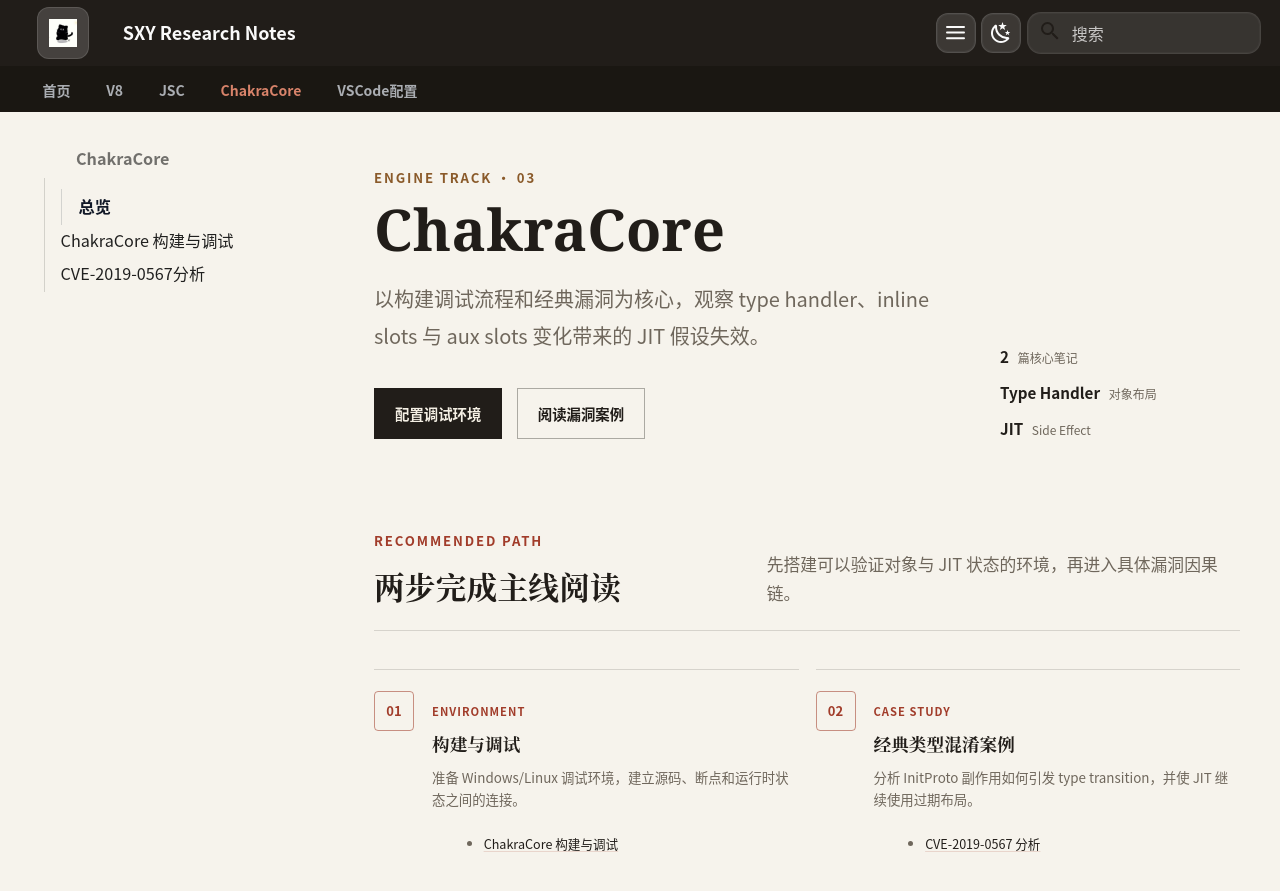
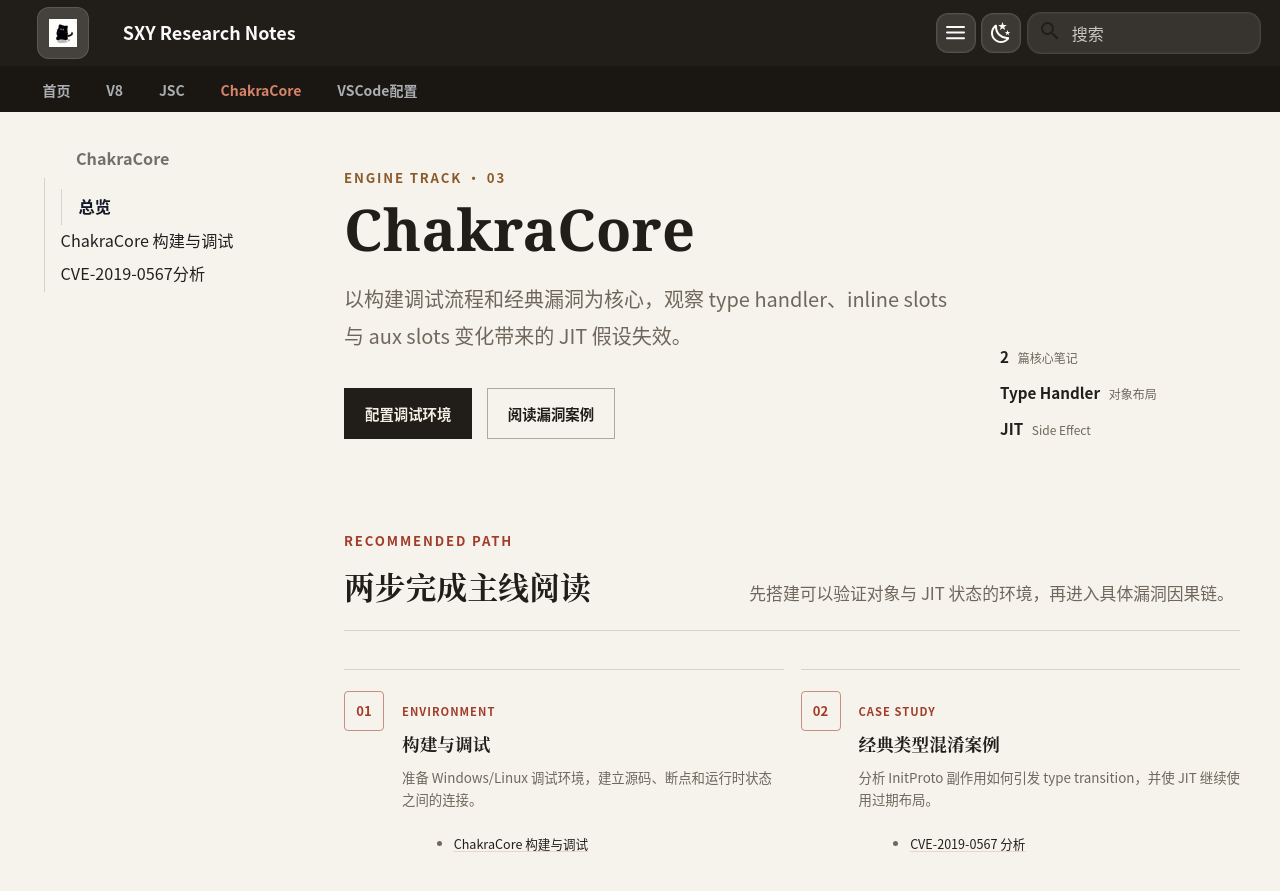
Before and after one commit to jamezx32/jamezx32.github.io, an MkDocs documentation site: the page built from docs/chakracore/index.md, in a window 1280 px wide and 900 px high. Shown: the top 891 px of the window. Built offline with MkDocs 1.6.1 and Material for MkDocs 9.7.7, drawn with Linux system fonts in a browser that asks for light colours.

Commit message:
Tone down code block yellowness and narrow the sidebar
- Code block shell/background/header in light mode desaturated toward
  neutral warm white; border lightened (0.16 -> 0.12 alpha)
- Sidebar width 13.5rem -> 12rem; the main grid no longer reserves a
  third column for the removed right TOC sidebar
- Bump CSS v62

```diff
--- a/docs/stylesheets/extra.css
+++ b/docs/stylesheets/extra.css
@@ -29,7 +29,7 @@
   --md-text-font: var(--site-body-font);
   --md-code-font: var(--site-code-font);
   --site-shell-max-width: 94rem;
-  --site-sidebar-width: 13.5rem;
+  --site-sidebar-width: 12rem;
   --site-toc-width: 13rem;
   --site-content-max-width: 68rem;
   --site-shell-padding-left: 2rem;
@@ -58,7 +58,7 @@
   --site-code-label-right: 7.4rem;
   --site-code-lineno-width: 3.05rem;
   --site-code-line-padding-left: 3.55rem;
-  --site-code-header-bg: linear-gradient(180deg, rgba(239, 233, 221, 0.995), rgba(233, 226, 211, 0.985));
+  --site-code-header-bg: linear-gradient(180deg, rgba(243, 241, 234, 0.995), rgba(237, 235, 228, 0.985));
   --site-code-header-border: rgba(33, 29, 25, 0.12);
   --site-sidebar-nested-border: rgba(33, 29, 25, 0.16);
   --site-sidebar-active-bg: transparent;
@@ -260,8 +260,8 @@
 @media screen and (min-width: 76.25em) {
   .md-main__inner.md-grid {
     display: grid !important;
-    grid-template-columns: var(--site-sidebar-width) minmax(0, 1fr) var(--site-toc-width) !important;
-    grid-template-areas: "sidebar content toc" !important;
+    grid-template-columns: var(--site-sidebar-width) minmax(0, 1fr) !important;
+    grid-template-areas: "sidebar content" !important;
     grid-template-rows: auto;
     column-gap: var(--site-sidebar-gap);
     row-gap: 0;
@@ -2259,9 +2259,9 @@
   flex-direction: column;
   width: 100%;
   max-width: 100%;
-  border: 1px solid rgba(33, 29, 25, 0.16);
+  border: 1px solid rgba(33, 29, 25, 0.12);
   border-radius: 16px;
-  background: linear-gradient(180deg, rgba(250, 247, 240, 0.99), rgba(243, 238, 227, 0.98));
+  background: linear-gradient(180deg, rgba(251, 250, 246, 0.99), rgba(246, 244, 238, 0.98));
   box-shadow: 0 12px 28px rgba(33, 29, 25, 0.07);
   overflow: hidden;
   isolation: isolate;
@@ -3591,7 +3591,7 @@
 [data-md-color-scheme="default"] {
   --md-default-bg-color: #f6f3ec;
   --md-code-fg-color: #33291f;
-  --md-code-bg-color: #f3eee3;
+  --md-code-bg-color: #f4f2eb;
   --md-code-hl-color: rgba(161, 60, 42, 0.1);
   --md-code-hl-keyword-color: #9d3b2c;
   --md-code-hl-string-color: #3f6f60;
--- a/mkdocs.yml
+++ b/mkdocs.yml
@@ -59,7 +59,7 @@
       custom_checkbox: true
 
 extra_css:
-  - stylesheets/extra.css?v=2026-09-08-v61
+  - stylesheets/extra.css?v=2026-09-08-v62
 
 nav:
   - 首页: index.md
```
